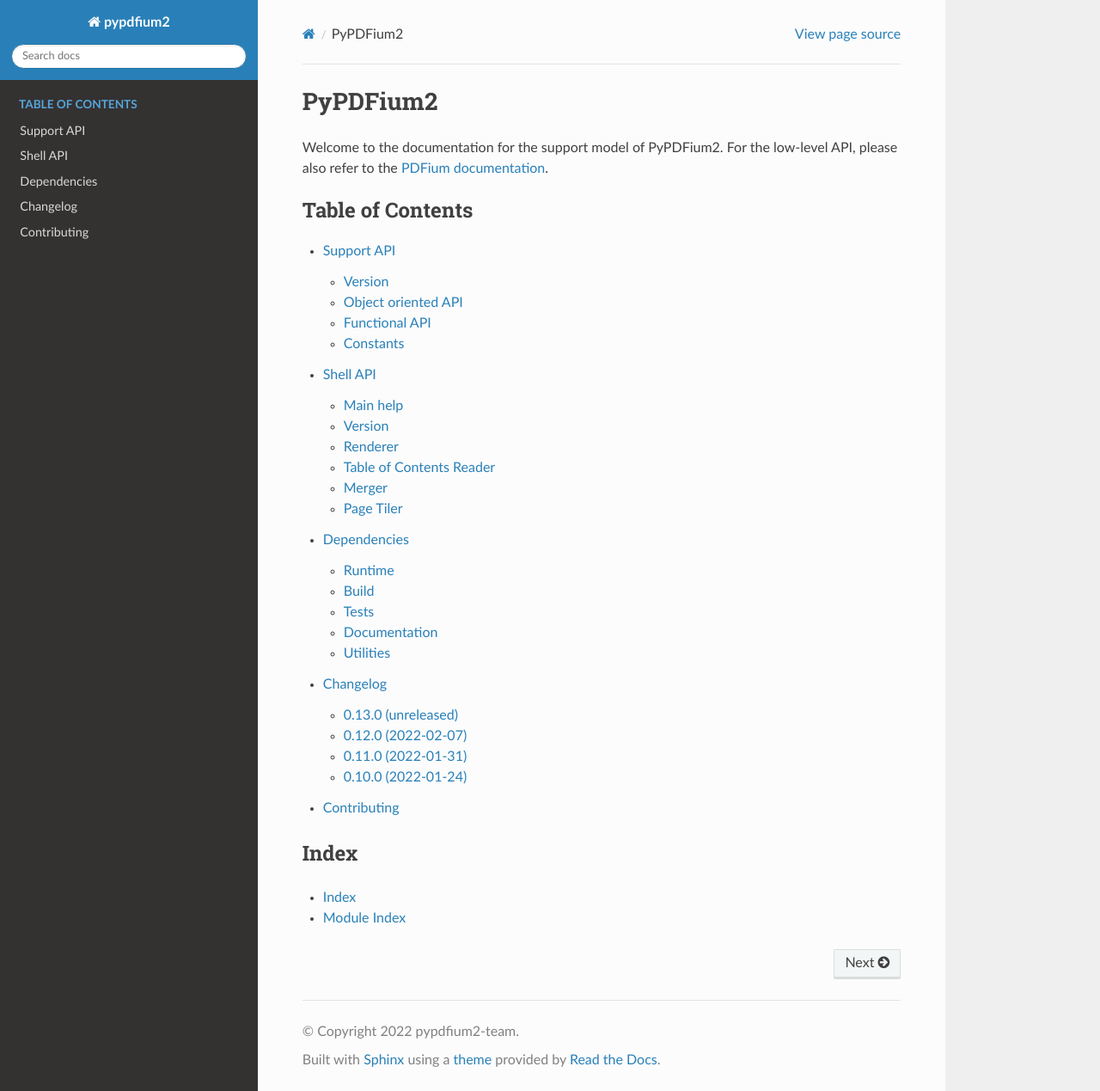
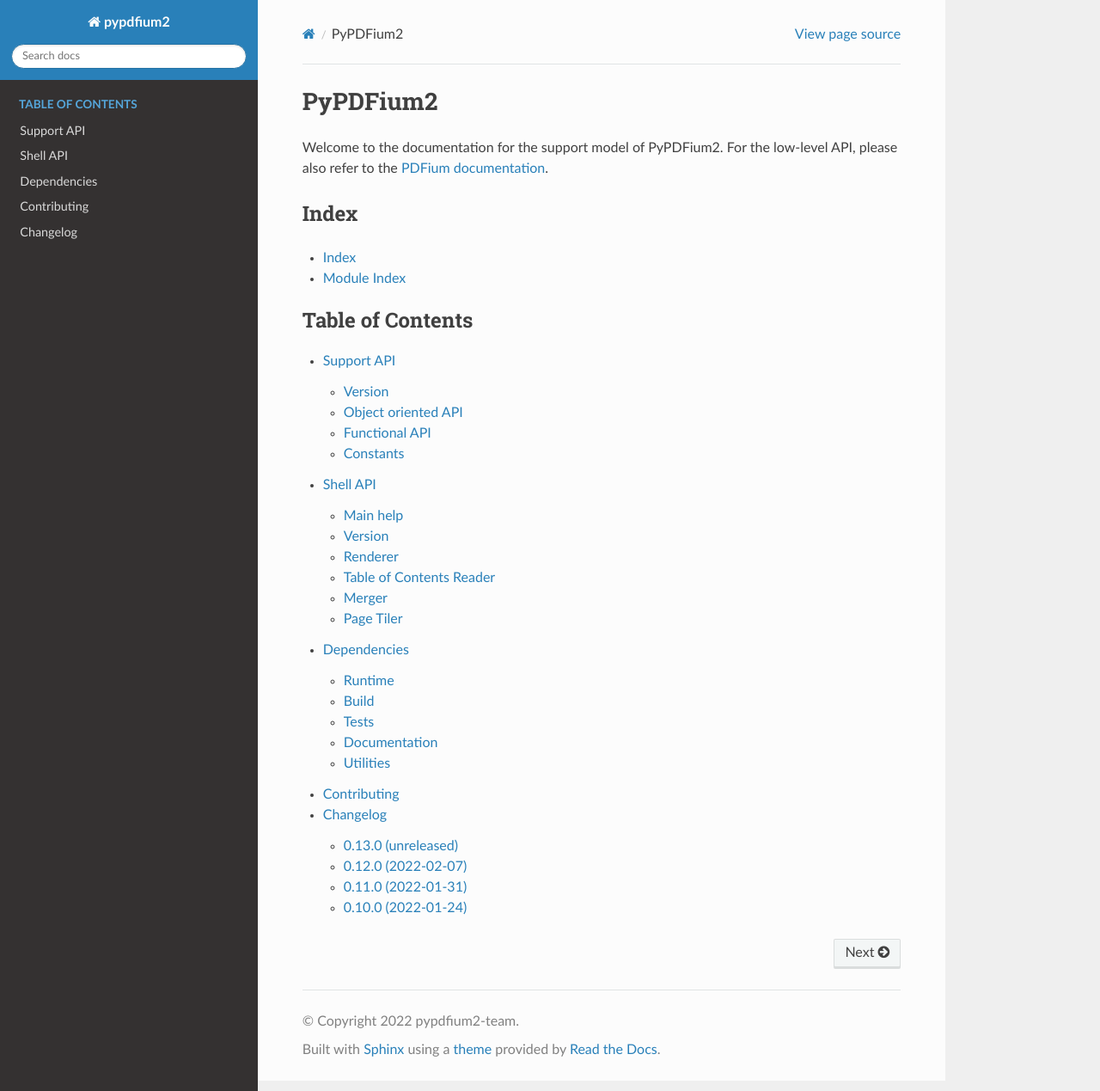
Before and after one commit to pypdfium2-team/pypdfium2, a Sphinx documentation site: the page built from docs/source/index.rst, in a window 1280 px wide and 1269 px high. Shown: the whole window at 86% size. Built offline with Sphinx 7.4.7 and the Read the Docs theme 2.0.0, drawn with Linux system fonts in a browser that asks for light colours; part of the change alters nothing that is shown.

```diff
--- a/docs/source/index.rst
+++ b/docs/source/index.rst
@@ -9,6 +9,14 @@ PyPDFium2
 Welcome to the documentation for the support model of PyPDFium2.
 For the low-level API, please also refer to the `PDFium documentation`_.
 
+
+Index
+-----
+
+* :ref:`genindex`
+* :ref:`modindex`
+
+
 .. toctree::
    :maxdepth: 2
    :caption: Table of Contents
@@ -16,12 +24,5 @@ For the low-level API, please also refer to the `PDFium documentation`_.
    support_api
    shell_api
    dependencies
+   contributing
    changelog
-   contributing
-
-
-Index
------
-
-* :ref:`genindex`
-* :ref:`modindex`
```
